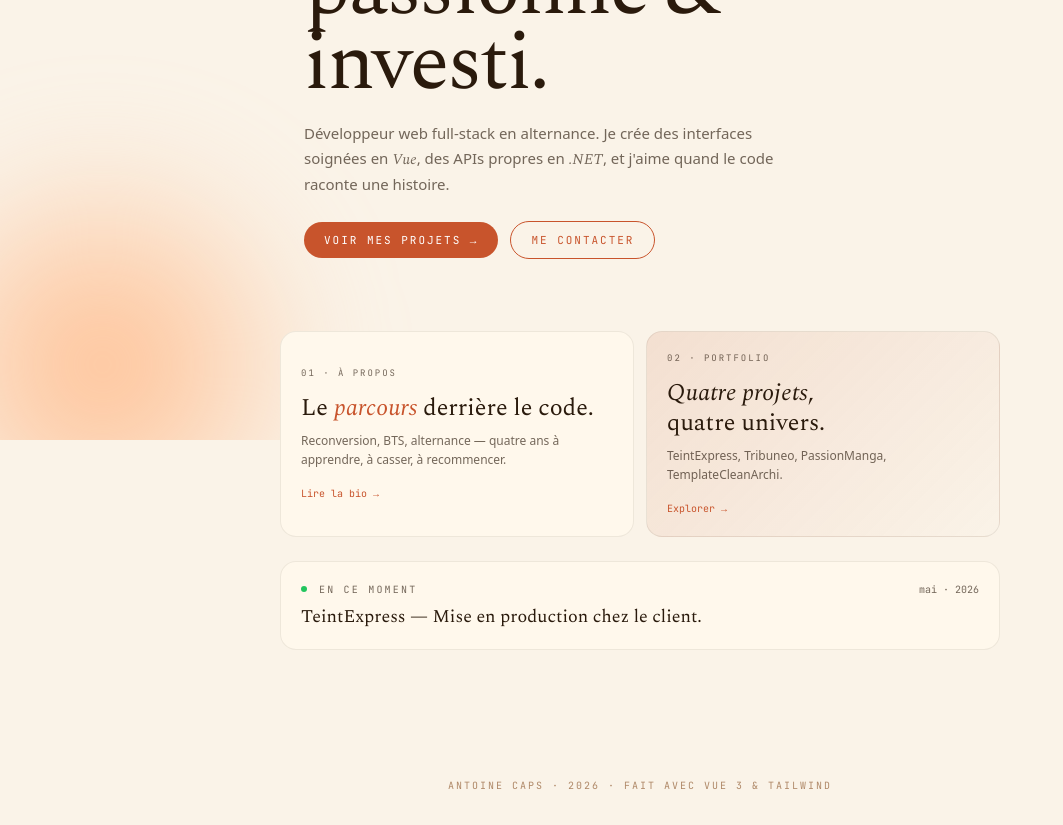
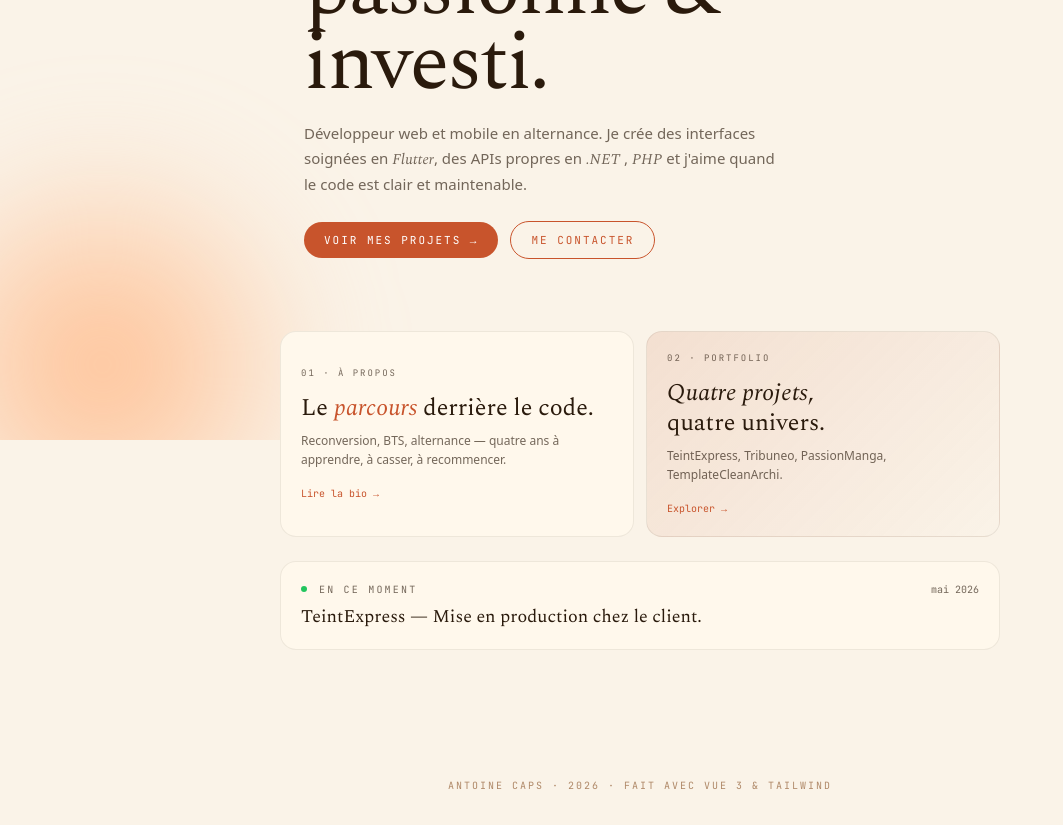
Before and after one commit to Aetherum97/PathCraft, a Vue app in the folder pathcraft/: page / in a window 1280 px wide. Shown: the part 360-1185 px from the top of the page, without its empty margins (0-1063 px from the left). Built offline with nearby package versions, Linux system fonts and the light colour scheme; no server answers.

Commit message:
feat: mettre à jour la description du développeur et ajouter le format de date

```diff
--- a/pathcraft/src/views/HomeView.vue
+++ b/pathcraft/src/views/HomeView.vue
@@ -12,6 +12,11 @@ const muted = computed(() => dark.value ? 'rgba(253,230,200,0.65)' : 'rgba(42,26
 const cardBg = computed(() => dark.value ? '#231811' : '#fff8ec')
 const borderColor = computed(() => dark.value ? 'rgba(255,255,255,0.08)' : 'rgba(42,26,12,0.08)')
 const pageBg = computed(() => dark.value ? '#1a120c' : '#faf3e8')
+const dateWithMonthsAndYears = computed(() => {
+  const now = new Date()
+  const options = { month: 'long', year: 'numeric' }
+  return now.toLocaleDateString('fr-FR', options)
+})
 </script>
 
 <template>
@@ -63,9 +68,9 @@ const pageBg = computed(() => dark.value ? '#1a120c' : '#faf3e8')
         </h1>
 
         <p class="mt-5 max-w-120 text-[15px] leading-relaxed" :style="{ color: muted }">
-          Développeur web full-stack en alternance. Je crée des interfaces soignées
-          en <em class="font-display">Vue</em>, des APIs propres
-          en <em class="font-display">.NET</em>, et j'aime quand le code raconte une histoire.
+          Développeur web et mobile en alternance. Je crée des interfaces soignées
+          en <em class="font-display">Flutter</em>, des APIs propres
+          en <em class="font-display">.NET</em> , <em class="font-display">PHP</em> et j'aime quand le code est clair et maintenable.
         </p>
 
         <div class="flex items-center gap-3 mt-6 flex-wrap">
@@ -173,7 +178,7 @@ const pageBg = computed(() => dark.value ? '#1a120c' : '#faf3e8')
             En ce moment
           </span>
         </div>
-        <span class="font-mono text-[10px]" :style="{ color: muted }">mai · 2026</span>
+        <span class="font-mono text-[10px]" :style="{ color: muted }">{{dateWithMonthsAndYears}}</span>
       </div>
       <div
         class="mt-2 font-display text-lg leading-snug"
```
